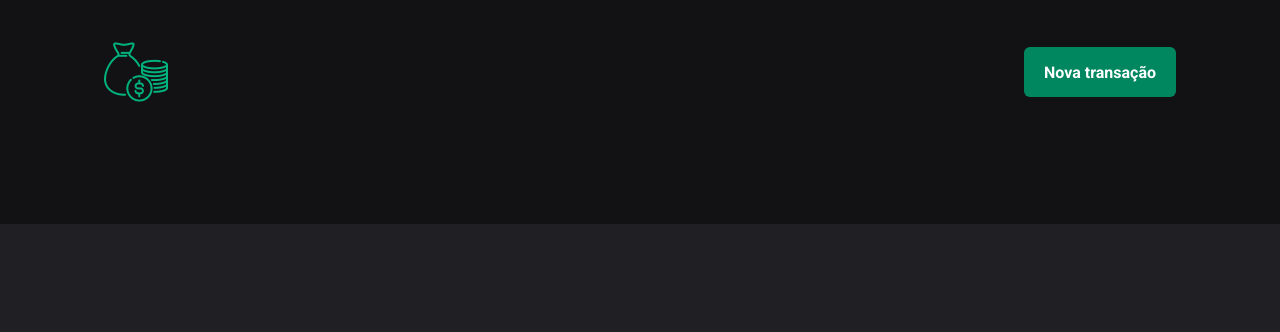
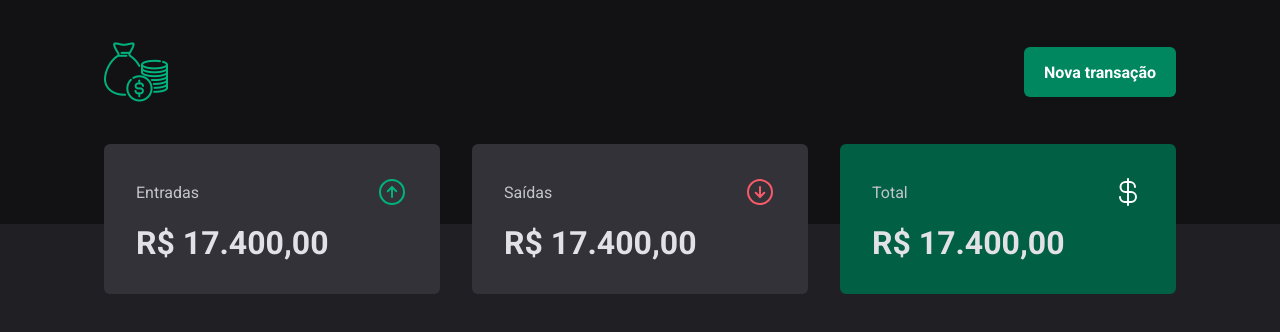
Before and after one commit to danvieira97/ignite-dtmoney, a React (Vite) app: page / in a window 1280 px wide. Shown: the top 332 px of the page. Built offline with nearby package versions, Linux system fonts and the light colour scheme.

Commit message:
feat: summary component

```diff
--- a/package.json
+++ b/package.json
@@ -10,6 +10,7 @@
     "preview": "vite preview"
   },
   "dependencies": {
+    "phosphor-react": "^1.4.1",
     "react": "^18.2.0",
     "react-dom": "^18.2.0",
     "styled-components": "^6.0.7"
--- /dev/null
+++ b/src/components/Summary/index.tsx
@@ -0,0 +1,35 @@
+import { ArrowCircleUp, ArrowCircleDown, CurrencyDollar } from 'phosphor-react'
+import { SummaryContainer, SummaryCard } from './styles'
+
+export function Summary() {
+  return (
+    <SummaryContainer>
+      <SummaryCard>
+        <header>
+          <span>Entradas</span>
+          <ArrowCircleUp size={32} color="#00b37e" />
+        </header>
+
+        <strong>R$ 17.400,00</strong>
+      </SummaryCard>
+
+      <SummaryCard>
+        <header>
+          <span>Saídas</span>
+          <ArrowCircleDown size={32} color="#f75a68" />
+        </header>
+
+        <strong>R$ 17.400,00</strong>
+      </SummaryCard>
+
+      <SummaryCard variant="green">
+        <header>
+          <span>Total</span>
+          <CurrencyDollar size={32} color="#fff" />
+        </header>
+
+        <strong>R$ 17.400,00</strong>
+      </SummaryCard>
+    </SummaryContainer>
+  )
+}
--- /dev/null
+++ b/src/components/Summary/styles.ts
@@ -0,0 +1,43 @@
+import styled, { css } from 'styled-components'
+
+export const SummaryContainer = styled.section`
+  width: 100%;
+  max-width: 1120px;
+  margin: 0 auto;
+  padding: 0 1.5rem;
+
+  display: grid;
+  grid-template-columns: repeat(3, 1fr);
+  gap: 2rem;
+
+  margin-top: -5rem;
+`
+
+interface SummaryCardProps {
+  variant?: 'green'
+}
+
+export const SummaryCard = styled.div<SummaryCardProps>`
+  background: ${(props) => props.theme['gray-600']};
+  border-radius: 6px;
+  padding: 2rem;
+
+  header {
+    display: flex;
+    align-items: center;
+    justify-content: space-between;
+    color: ${(props) => props.theme['gray-300']};
+  }
+
+  strong {
+    display: block;
+    margin-top: 1rem;
+    font-size: 2rem;
+  }
+
+  ${(props) =>
+    props.variant === 'green' &&
+    css`
+      background: ${props.theme['green-700']};
+    `}
+`
--- a/src/pages/Transactions/index.tsx
+++ b/src/pages/Transactions/index.tsx
@@ -1,9 +1,11 @@
 import { Header } from '../../components/Header'
+import { Summary } from '../../components/Summary'
 
 export function Transaction() {
   return (
     <div>
       <Header />
+      <Summary />
     </div>
   )
 }
```
Also changed, not shown: 1 other file (tests, documents, lock files or other folders).
